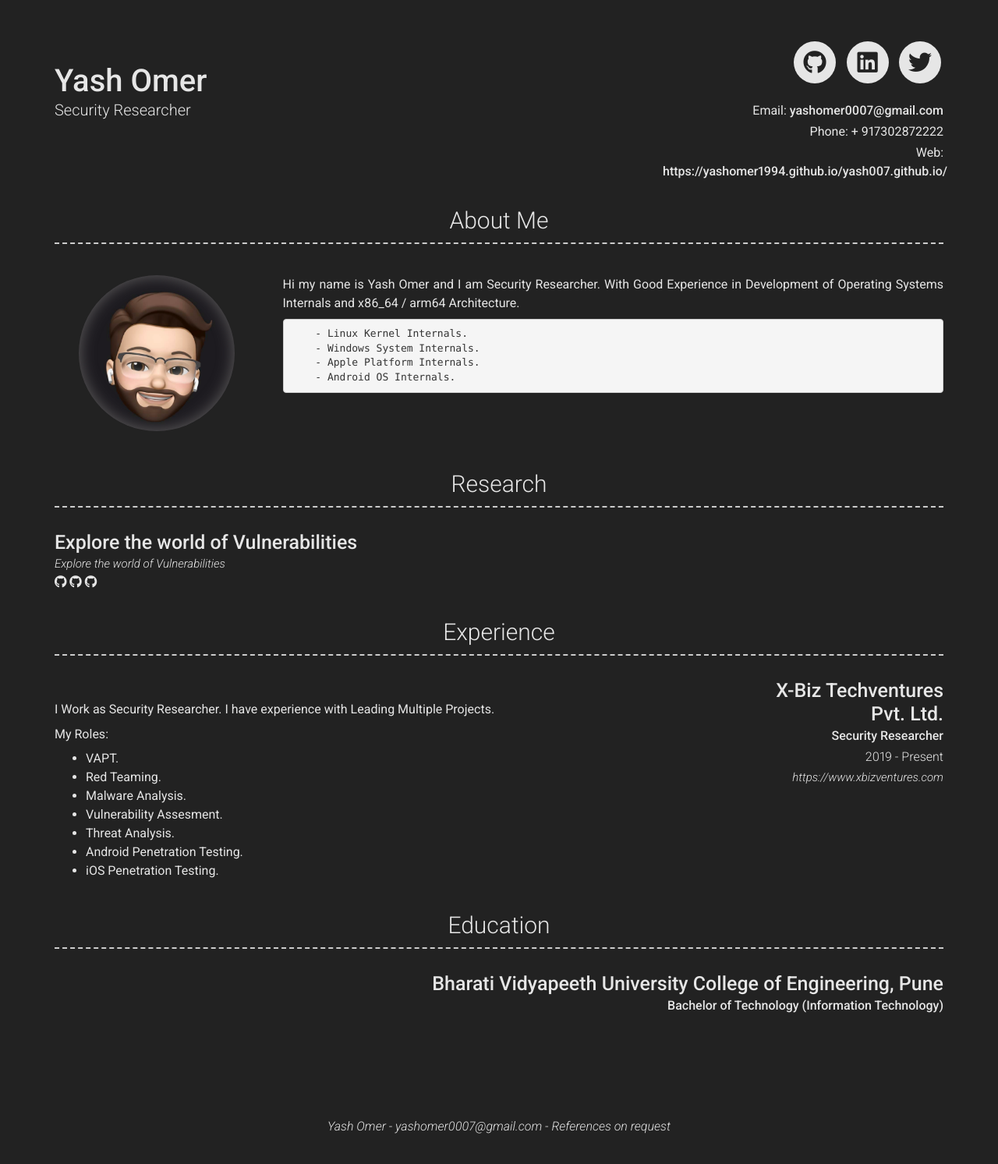
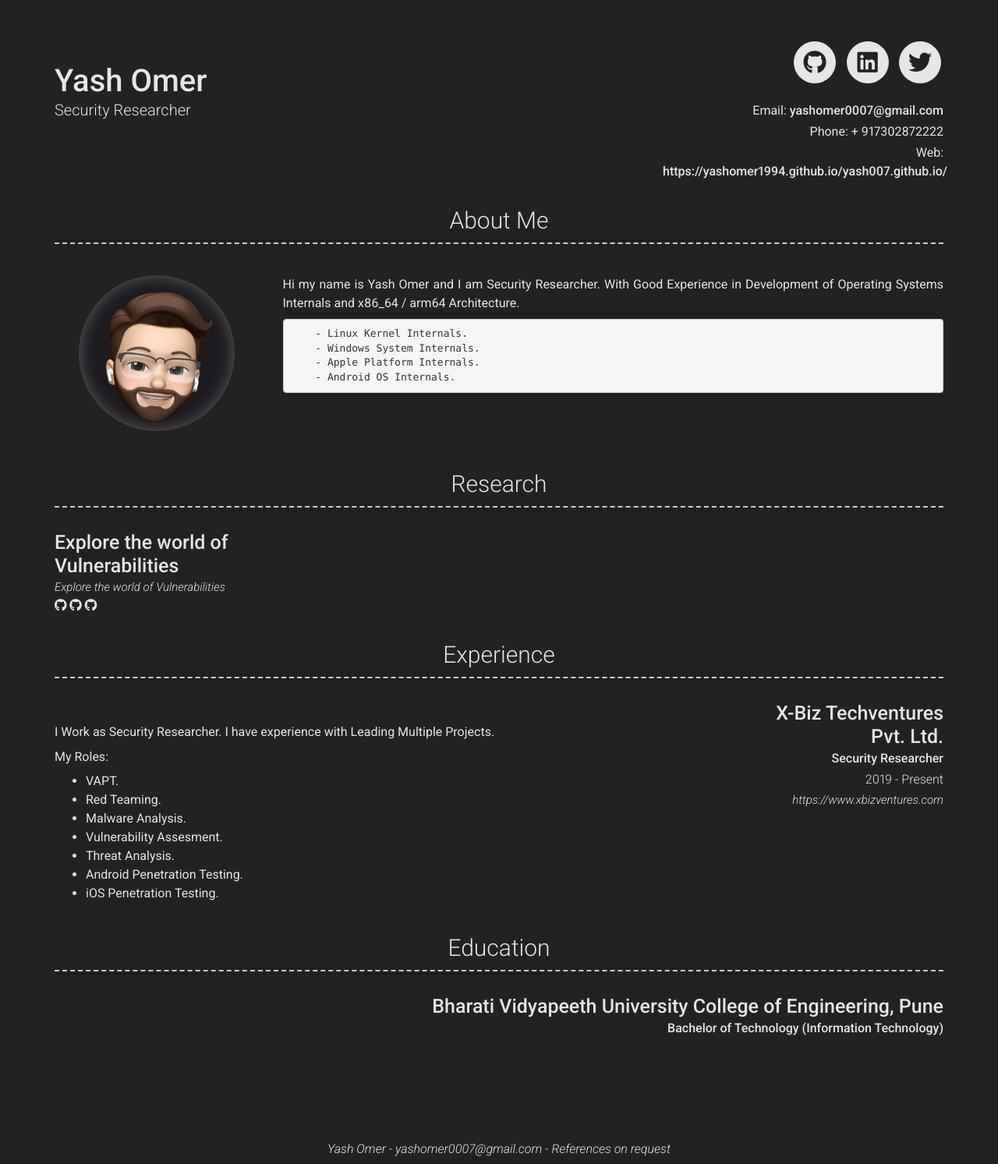
Before and after one commit to yashomer1994/Resume, a Jekyll site: the page built from index.md, in a window 1280 px wide. Shown: the whole page at 78% size. Built offline with Jekyll 4.4.1, drawn with Linux system fonts in a browser that asks for light colours; nearby versions of some CDN libraries; before the commit the page ends 1464 px from its top, so only the background shows below that.

Commit message:
Update _config.yml

```diff
--- a/_config.yml
+++ b/_config.yml
@@ -64,7 +64,7 @@ content:
   - title: Research  # Title for the section
     layout: list # Type of content section (list/text)
     content:
-      - layout: top
+      - layout: list
         title: Explore the world of Vulnerabilities
         link: https://yashomer1994.github.io/yash007.github.io/c++/assembly/vba/powershell/2021/02/14/Emotet-Malware.html
         link_text: Explore the world of Vulnerabilities
```
